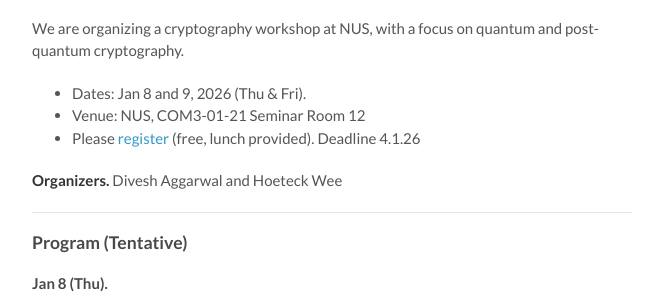
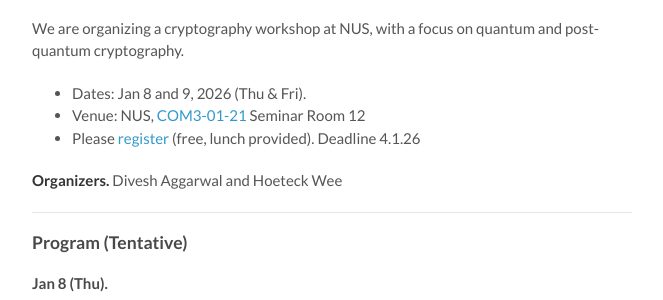
Before and after one commit to sgcrypt/sgcrypt.github.io, a Jekyll site: the page built from _posts/2025-11-01-first.md, in a window 1280 px wide and 900 px high. Shown: the part 227-527 px from the top of the window, without its empty margins (158-821 px from the left). Built offline with Jekyll 4.4.1, drawn with Linux system fonts in a browser that asks for light colours; formulas are drawn with MathJax 3; part of the change alters nothing that is shown.

```diff
--- a/_posts/2025-11-01-first.md
+++ b/_posts/2025-11-01-first.md
@@ -8,7 +8,7 @@ We are organizing a cryptography workshop at NUS, with a focus on
 quantum and post-quantum cryptography.
 
 * Dates: Jan 8 and 9, 2026 (Thu & Fri).
-* Venue: NUS, COM3-01-21 Seminar Room 12
+* Venue: NUS, [COM3-01-21](https://nusmods.com/venues/COM3-01-21) Seminar Room 12
 * Please [register](https://docs.google.com/forms/d/e/1FAIpQLScmMT5DJ4QRyPZ1PSUrFq-4OuHwajYN0PZRlpHd9HtSCBPtSA/viewform) (free, lunch provided). Deadline 4.1.26
 
 **Organizers.** Divesh Aggarwal and Hoeteck Wee
```
